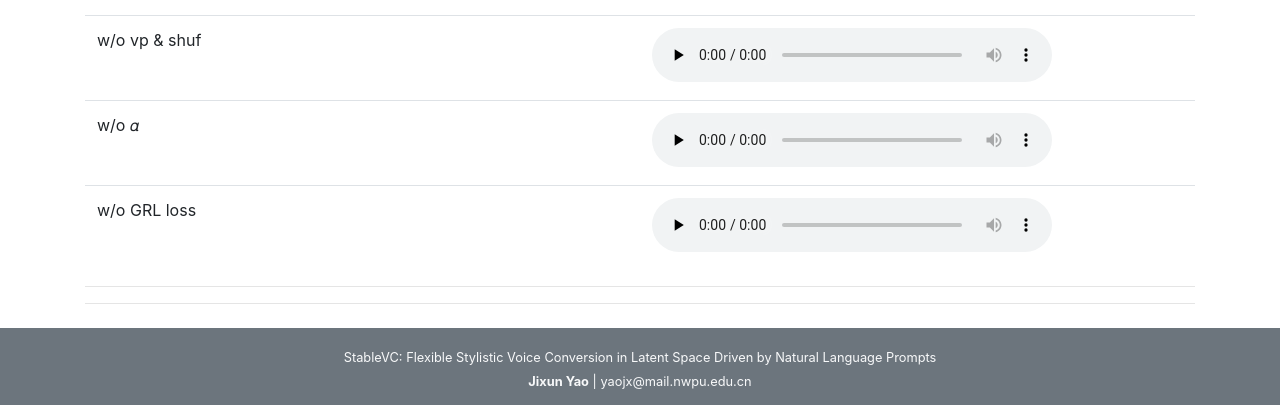
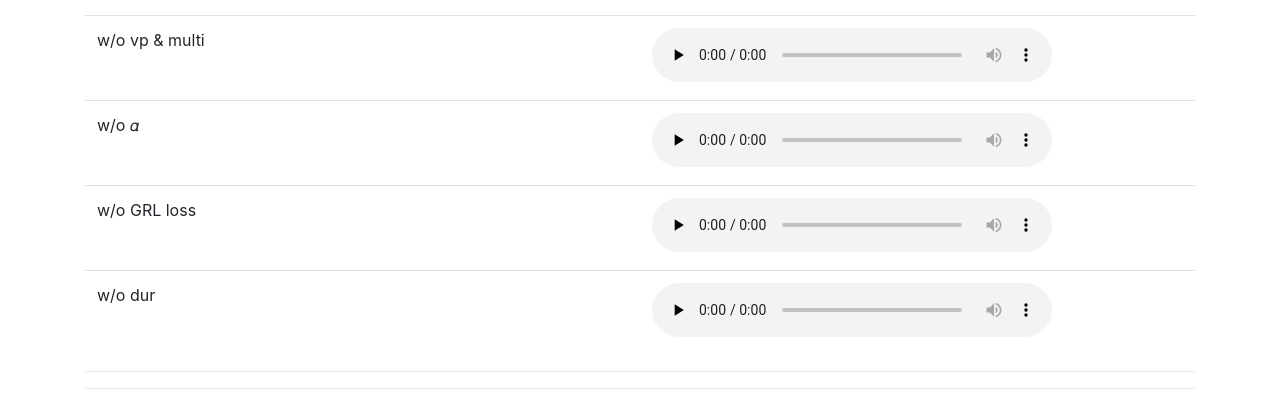
Before and after one commit to yaoxunji/stablevc, a plain HTML site: page index.html in a window 1280 px wide. Shown: the part 4453-4858 px from the top of the page. Drawn offline with nearby package versions, Linux system fonts and the light colour scheme; some packages are replaced by stand-ins of ours; a script that the page names is missing; files whose address does not match are found by name.

Commit message:
add demos

```diff
--- a/index.html
+++ b/index.html
@@ -1085,7 +1085,7 @@ jsdelivr.net/npm/mathjax@3/es5/tex-mml-chtml.js">
 
             <tr>
               <td>
-                w/o vp & shuf
+                w/o vp & multi
               </td>
               <td>
                 <audio style="width: 400px;" controls="" preload="none" controls="">
@@ -1112,6 +1112,17 @@ jsdelivr.net/npm/mathjax@3/es5/tex-mml-chtml.js">
               <td>
                 <audio style="width: 400px;" controls="" preload="none" controls="">
                   <source src="./audios/ablation/grl.wav" type="audio/wav">
+                </audio>
+              </td>
+            </tr>
+
+            <tr>
+              <td>
+                w/o dur
+              </td>
+              <td>
+                <audio style="width: 400px;" controls="" preload="none" controls="">
+                  <source src="./audios/ablation/dur.wav" type="audio/wav">
                 </audio>
               </td>
             </tr>
```
Also changed, not shown: 2 other files.
